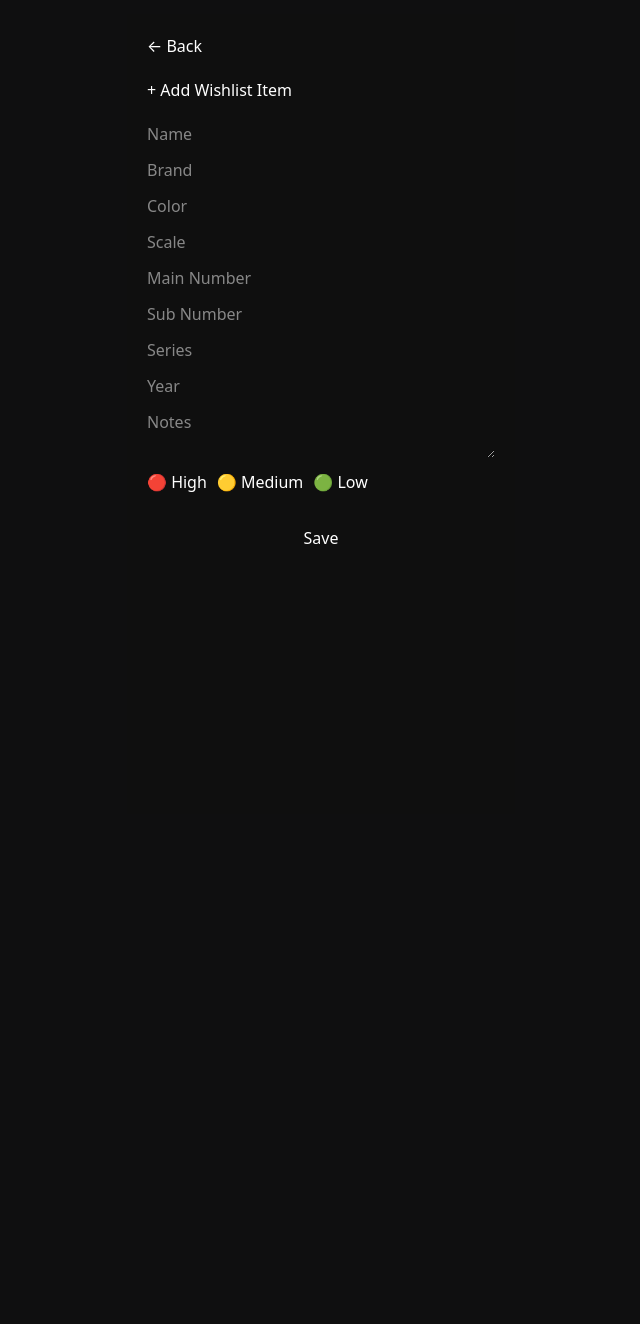
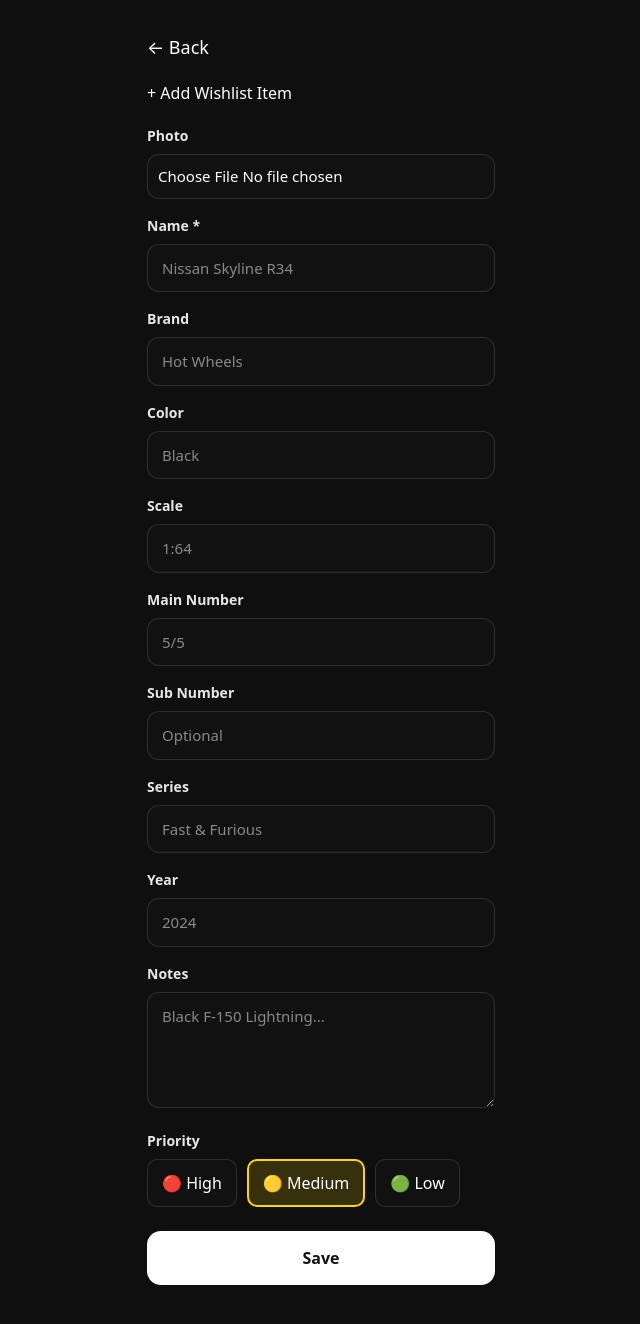
Before and after one commit to fuegodiecasttoys-png/mydiecastgarage, a Next.js app: page /wishlist/add in a window 1280 px wide. Shown: the top 1324 px of the page, without its empty margins (319-959 px from the left). Before the commit the page ends 838 px from the top, so only its background shows below. Built offline with nearby package versions, Linux system fonts and the light colour scheme; no server answers.

Commit message:
Build wishlist add page with photo upload and full fields

```diff
--- a/app/wishlist/add/page.tsx
+++ b/app/wishlist/add/page.tsx
@@ -1,10 +1,29 @@
 "use client";
 
-import { useState } from "react";
+import { useState, type ChangeEvent } from "react";
 import { useRouter } from "next/navigation";
 import { supabase } from "../../lib/supabaseClient";
 
-export default function AddWishlist() {
+const inputStyle = {
+  width: "100%",
+  padding: "12px 14px",
+  borderRadius: 12,
+  border: "1px solid rgba(255,255,255,0.12)",
+  background: "#111",
+  color: "#fff",
+  fontSize: 15,
+  boxSizing: "border-box" as const,
+};
+
+const labelStyle = {
+  display: "block",
+  marginBottom: 8,
+  fontSize: 14,
+  fontWeight: 600,
+  opacity: 0.9,
+};
+
+export default function AddWishlistPage() {
   const router = useRouter();
 
   const [name, setName] = useState("");
@@ -18,74 +37,337 @@ export default function AddWishlist() {
   const [notes, setNotes] = useState("");
   const [priority, setPriority] = useState<"high" | "medium" | "low">("medium");
 
+  const [imageFile, setImageFile] = useState<File | null>(null);
+  const [previewUrl, setPreviewUrl] = useState("");
+  const [saving, setSaving] = useState(false);
+
+  const handleImageChange = (e: ChangeEvent<HTMLInputElement>) => {
+    const file = e.target.files?.[0] || null;
+    setImageFile(file);
+
+    if (file) {
+      const localUrl = URL.createObjectURL(file);
+      setPreviewUrl(localUrl);
+    } else {
+      setPreviewUrl("");
+    }
+  };
+
   const handleSave = async () => {
     if (!name.trim()) {
       alert("Name is required");
       return;
     }
 
-    const { error } = await supabase.from("wishlist").insert([
-      {
-        name,
-        brand,
-        color,
-        scale,
-        main_number: mainNumber,
-        sub_number: subNumber,
-        series,
-        year,
-        notes,
-        priority,
-      },
-    ]);
+    try {
+      setSaving(true);
 
-    if (error) {
-      alert("Error saving item");
-      console.error(error);
-      return;
+      const {
+        data: { user },
+      } = await supabase.auth.getUser();
+
+      if (!user) {
+        alert("You must be logged in");
+        return;
+      }
+
+      let photo_url: string | null = null;
+
+      if (imageFile) {
+        const ext = imageFile.name.split(".").pop() || "jpg";
+        const fileName = `wishlist-${user.id}-${Date.now()}.${ext}`;
+        const filePath = `wishlist/${fileName}`;
+
+        const { error: uploadError } = await supabase.storage
+          .from("car-photos")
+          .upload(filePath, imageFile);
+
+        if (uploadError) {
+          console.error(uploadError);
+          alert("Could not upload image");
+          return;
+        }
+
+        const { data: publicUrlData } = supabase.storage
+          .from("car-photos")
+          .getPublicUrl(filePath);
+
+        photo_url = publicUrlData.publicUrl;
+      }
+
+      const { error } = await supabase.from("wishlist").insert([
+        {
+          user_id: user.id,
+          photo_url,
+          name: name.trim(),
+          brand: brand.trim() || null,
+          color: color.trim() || null,
+          scale: scale.trim() || null,
+          main_number: mainNumber.trim() || null,
+          sub_number: subNumber.trim() || null,
+          series: series.trim() || null,
+          year: year.trim() || null,
+          notes: notes.trim() || null,
+          priority,
+        },
+      ]);
+
+      if (error) {
+        console.error(error);
+        alert("Could not save wishlist item");
+        return;
+      }
+
+      router.push("/wishlist");
+    } catch (err) {
+      console.error(err);
+      alert("Something went wrong");
+    } finally {
+      setSaving(false);
     }
-
-    router.push("/wishlist");
   };
 
   return (
-    <div style={{ padding: 20, color: "#fff", background: "#0f0f0f", minHeight: "100vh" }}>
+    <div
+      style={{
+        minHeight: "100vh",
+        background: "#0f0f0f",
+        padding: 20,
+        color: "#fff",
+        fontFamily: 'system-ui, -apple-system, "Segoe UI", Roboto, sans-serif',
+      }}
+    >
+      <button
+        onClick={() => router.push("/wishlist")}
+        style={{
+          background: "transparent",
+          border: "none",
+          color: "#fff",
+          fontSize: 18,
+          cursor: "pointer",
+          marginBottom: 20,
+          padding: 0,
+        }}
+      >
+        ← Back
+      </button>
 
-      <button onClick={() => router.push("/wishlist")}>← Back</button>
+      <div style={{ maxWidth: 520, margin: "0 auto" }}>
+        <h1 style={{ marginBottom: 20 }}>+ Add Wishlist Item</h1>
 
-      <h1 style={{ marginTop: 20 }}>+ Add Wishlist Item</h1>
+        <div style={{ display: "grid", gap: 16 }}>
+          <div>
+            <label style={labelStyle}>Photo</label>
+            <input
+              type="file"
+              accept="image/*"
+              onChange={handleImageChange}
+              style={{
+                ...inputStyle,
+                padding: 10,
+              }}
+            />
 
-      <div style={{ display: "grid", gap: 12, marginTop: 20 }}>
+            {previewUrl && (
+              <div
+                style={{
+                  marginTop: 12,
+                  borderRadius: 14,
+                  overflow: "hidden",
+                  border: "1px solid rgba(255,255,255,0.08)",
+                  background: "#181818",
+                }}
+              >
+                <img
+                  src={previewUrl}
+                  alt="Preview"
+                  style={{
+                    width: "100%",
+                    maxHeight: 260,
+                    objectFit: "cover",
+                    display: "block",
+                  }}
+                />
+              </div>
+            )}
+          </div>
 
-        <input placeholder="Name" value={name} onChange={(e) => setName(e.target.value)} />
+          <div>
+            <label style={labelStyle}>Name *</label>
+            <input
+              value={name}
+              onChange={(e) => setName(e.target.value)}
+              placeholder="Nissan Skyline R34"
+              style={inputStyle}
+            />
+          </div>
 
-        <input placeholder="Brand" value={brand} onChange={(e) => setBrand(e.target.value)} />
+          <div>
+            <label style={labelStyle}>Brand</label>
+            <input
+              value={brand}
+              onChange={(e) => setBrand(e.target.value)}
+              placeholder="Hot Wheels"
+              style={inputStyle}
+            />
+          </div>
 
-        <input placeholder="Color" value={color} onChange={(e) => setColor(e.target.value)} />
+          <div>
+            <label style={labelStyle}>Color</label>
+            <input
+              value={color}
+              onChange={(e) => setColor(e.target.value)}
+              placeholder="Black"
+              style={inputStyle}
+            />
+          </div>
 
-        <input placeholder="Scale" value={scale} onChange={(e) => setScale(e.target.value)} />
+          <div>
+            <label style={labelStyle}>Scale</label>
+            <input
+              value={scale}
+              onChange={(e) => setScale(e.target.value)}
+              placeholder="1:64"
+              style={inputStyle}
+            />
+          </div>
 
-        <input placeholder="Main Number" value={mainNumber} onChange={(e) => setMainNumber(e.target.value)} />
+          <div>
+            <label style={labelStyle}>Main Number</label>
+            <input
+              value={mainNumber}
+              onChange={(e) => setMainNumber(e.target.value)}
+              placeholder="5/5"
+              style={inputStyle}
+            />
+          </div>
 
-        <input placeholder="Sub Number" value={subNumber} onChange={(e) => setSubNumber(e.target.value)} />
+          <div>
+            <label style={labelStyle}>Sub Number</label>
+            <input
+              value={subNumber}
+              onChange={(e) => setSubNumber(e.target.value)}
+              placeholder="Optional"
+              style={inputStyle}
+            />
+          </div>
 
-        <input placeholder="Series" value={series} onChange={(e) => setSeries(e.target.value)} />
+          <div>
+            <label style={labelStyle}>Series</label>
+            <input
+              value={series}
+              onChange={(e) => setSeries(e.target.value)}
+              placeholder="Fast & Furious"
+              style={inputStyle}
+            />
+          </div>
 
-        <input placeholder="Year" value={year} onChange={(e) => setYear(e.target.value)} />
+          <div>
+            <label style={labelStyle}>Year</label>
+            <input
+              value={year}
+              onChange={(e) => setYear(e.target.value)}
+              placeholder="2024"
+              style={inputStyle}
+            />
+          </div>
 
-        <textarea placeholder="Notes" value={notes} onChange={(e) => setNotes(e.target.value)} />
+          <div>
+            <label style={labelStyle}>Notes</label>
+            <textarea
+              value={notes}
+              onChange={(e) => setNotes(e.target.value)}
+              placeholder="Black F-150 Lightning..."
+              rows={4}
+              style={{
+                ...inputStyle,
+                resize: "vertical",
+                minHeight: 110,
+              }}
+            />
+          </div>
 
-        {/* PRIORITY */}
-        <div style={{ display: "flex", gap: 10 }}>
-          <button onClick={() => setPriority("high")}>🔴 High</button>
-          <button onClick={() => setPriority("medium")}>🟡 Medium</button>
-          <button onClick={() => setPriority("low")}>🟢 Low</button>
+          <div>
+            <label style={labelStyle}>Priority</label>
+
+            <div style={{ display: "flex", gap: 10, flexWrap: "wrap" }}>
+              <button
+                type="button"
+                onClick={() => setPriority("high")}
+                style={{
+                  padding: "10px 14px",
+                  borderRadius: 10,
+                  cursor: "pointer",
+                  color: "#fff",
+                  background: priority === "high" ? "rgba(255,0,0,0.16)" : "#111",
+                  border:
+                    priority === "high"
+                      ? "2px solid red"
+                      : "1px solid rgba(255,255,255,0.12)",
+                }}
+              >
+                🔴 High
+              </button>
+
+              <button
+                type="button"
+                onClick={() => setPriority("medium")}
+                style={{
+                  padding: "10px 14px",
+                  borderRadius: 10,
+                  cursor: "pointer",
+                  color: "#fff",
+                  background:
+                    priority === "medium" ? "rgba(255,215,0,0.16)" : "#111",
+                  border:
+                    priority === "medium"
+                      ? "2px solid gold"
+                      : "1px solid rgba(255,255,255,0.12)",
+                }}
+              >
+                🟡 Medium
+              </button>
+
+              <button
+                type="button"
+                onClick={() => setPriority("low")}
+                style={{
+                  padding: "10px 14px",
+                  borderRadius: 10,
+                  cursor: "pointer",
+                  color: "#fff",
+                  background:
+                    priority === "low" ? "rgba(50,205,50,0.16)" : "#111",
+                  border:
+                    priority === "low"
+                      ? "2px solid limegreen"
+                      : "1px solid rgba(255,255,255,0.12)",
+                }}
+              >
+                🟢 Low
+              </button>
+            </div>
+          </div>
+
+          <button
+            onClick={handleSave}
+            disabled={saving}
+            style={{
+              marginTop: 8,
+              width: "100%",
+              padding: "14px 16px",
+              borderRadius: 14,
+              border: "1px solid rgba(255,255,255,0.12)",
+              background: saving ? "#222" : "#fff",
+              color: saving ? "#aaa" : "#111",
+              fontSize: 16,
+              fontWeight: 800,
+              cursor: saving ? "not-allowed" : "pointer",
+            }}
+          >
+            {saving ? "Saving..." : "Save"}
+          </button>
         </div>
-
-        <button onClick={handleSave} style={{ marginTop: 20 }}>
-          Save
-        </button>
-
       </div>
     </div>
   );
```
